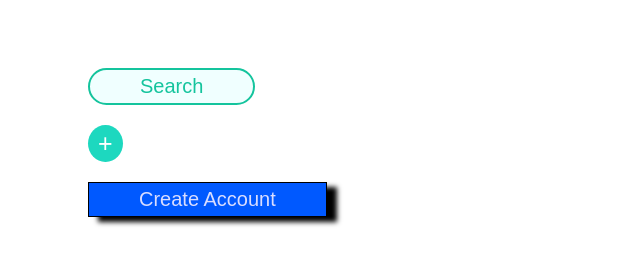
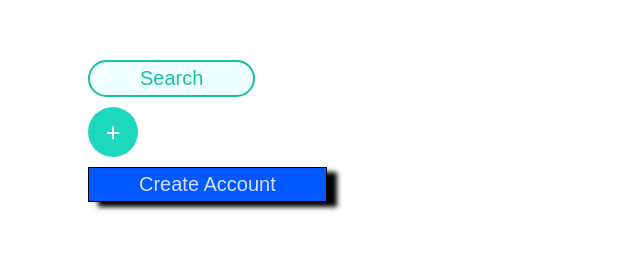
Before and after one commit to MrLives-For-Today/Button-Up, a plain HTML site: page index.html in a window 1280 px wide. Shown: the whole page, without its empty margins (0-640 px from the left). Drawn offline with Linux system fonts and the light colour scheme.

Commit message:
Button Up - and chill out!

```diff
--- a/index.html
+++ b/index.html
@@ -8,14 +8,12 @@
     <link rel="stylesheet" href="style.css">
 </head>
 <body>
-    <div>
-        <button class="search"> Search </button>
-    </div>
-    <div>
-        <button class="plus"> + </button>
-    </div>
-    <div>
-        <button class="account"> Create Account </button>
-    </div>
+
+    <button class="search"> Search </button>
+
+    <button class="plus"> + </button>
+
+    <button class="account"> Create Account </button>
+
 </body>
 </html>
--- a/style.css
+++ b/style.css
@@ -16,6 +16,8 @@
     font-size: 25px;
     padding: 4px 10px;
     margin: 10px 80px 10px;
+    width: 50px;
+    height: 50px;
 }
 
 .account{
@@ -27,3 +29,7 @@
     margin: 10px 80px 10px;
     box-shadow: 10px 5px 5px black;
 }
+
+button {
+    display: block;
+}
```
